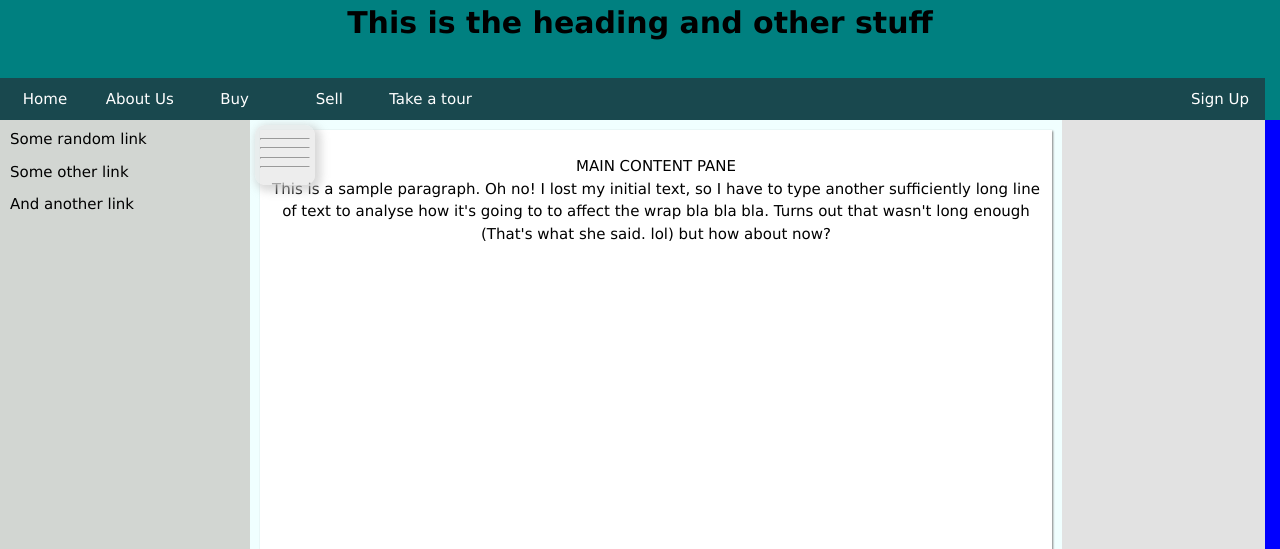
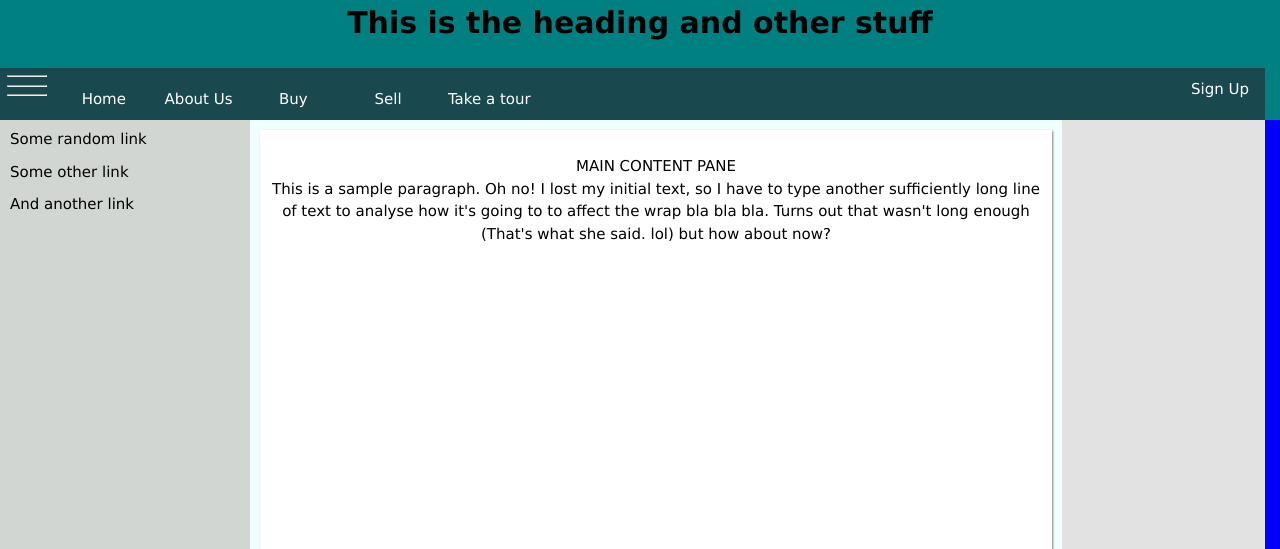
Before and after one commit to Aman40/webdev, a PHP site: page /sample1.html in a window 1280 px wide. Shown: the top 549 px of the page. Run offline with PHP 8.4, Linux system fonts and the light colour scheme.

Commit message:
I gave up on the floating thing. Totally replicating the w3schools website

```diff
--- a/CSStyle.css
+++ b/CSStyle.css
@@ -41,7 +41,7 @@ body {
 	display: block;
 	box-sizing: inherit;
 }
-.navpane, .floating-navpane:hover {
+.navpane, .floating-navpane {
 	z-index: 1;
 	width: 250px;
 	height: 100%;
@@ -173,34 +173,17 @@ body {
 	box-shadow: 1px 1px 2px gray;
 }
 #reveal-navpane {
-	position: absolute;
-	top: 5px;
-	left: 5px;
-	width: 50px;
-	height: 50px;
-	padding: 5px;
-	background-color: rgba(230,230,230,0.7);
-	border-radius: 10px;
+	display: inline-block;
 	visibility: visible;
-	box-shadow: 3px 3px 8px 3px rgba(200,200,200,0.7);
+	min-width: 40px;
+	height: 100%;
+	margin-bottom: -13px;
+	padding: 0px 7px;
 }
-/*The floating nav pane*/
-.floating-navpane:hover .navpane {
-	position: fixed;
-	left: 0px;
-	box-shadow: 5px 5px 8px gray;
-	display: block;
-	z-index: 1;
-	width: 250px;
-	height: 100%;
-	top: 120px;
-	background-color: #d2d6d2;
-	box-sizing: border-box;
-	display: block;
-	padding-top: 3px;
-	overflow-y: scroll;
-	z-index: 5;
+#reveal-navpane:hover {
+	background-color: #405f5f;
 }
+
 .floating-navpane {
 	position: fixed;
 	left: 0px;
--- a/base-framework.js
+++ b/base-framework.js
@@ -48,12 +48,9 @@ function mainContentPaneWidth() { //What to do when the window is***************
 		sidepane.style.display="none";
 	}
 	else if(mainDivWidth>=1000) { //put everything back when the width>1000
-		console.log (sideNav.className + "  " + horNavBar.className);
 		if((sideNav.className=="nphidden" | sideNav.className=="navpanescroll") && horNavBar.className=="hornavbarscrolled") {
 			sideNav.className="navpanescroll";
-			console.log("Now it's working");
 		} else {
-			console.log("Now it's not!");
 			sideNav.className="navpane";
 		}
 		mainContentPane.style.margin="0px 0px 0px " + navPaneW +"px";
@@ -70,7 +67,6 @@ var diff = headDiv.offsetHeight-horNavBar.offsetHeight;
 //should be fixed at the top of the screen
 function onScrolling() {//*******************************************************************scroll
 	//change the vertical position of the side navigation pane
-	console.log("Scrolling");
 	if(mainDiv.scrollTop>diff) //If scrolled up
 	{
 	//Change to a class where the horizontal navbar is fixed on the top
@@ -97,20 +93,21 @@ function onScrolling() {//******************************************************
 //Add the scroll event listener to the main window object
 window.addEventListener("scroll", onScrolling, true);
 //Time to hide and reveal the navpane
-function revealNavPane() {//"sideNav object****************************************************mouseover
+function hiderevealNavPane() {//"sideNav object****************************************************mouseover
 //Before revealing it from hiding, check if the page is in a scrolled state so
 //We can return it to the floatig-navpane or navpanescroll class accordingly
-	 sideNav.className="floating-navpane";
-	document.getElementsByClassName("floating-navpane")[0].style.top =
-		headDiv.heightOffset + "px"; //THIS IS BOUND TO CHANGE TO A MORE DYNAMIC FUNCTION
-}
-function hideNavPane() {//*********************************************************************mouseout
-
-	document.getElementById("navpaneid").className = "nphidden";
+	if(sideNav.className == "nphidden") {
+	 	sideNav.className="floating-navpane";
+	 	document.getElementsByClassName("floating-navpane")[0].style.top =
+		headDiv.offsetHeight + "px"; //THIS IS BOUND TO CHANGE TO A MORE DYNAMIC FUNCTION
+ 	}
+	else if(sideNav.className == "floating-navpane") {
+		sideNav.className = "nphidden";
+	}
 }
 
-revealer.addEventListener("mouseover", revealNavPane);
-revealer.addEventListener("mouseout", hideNavPane);
+revealer.addEventListener("click", hiderevealNavPane);
+
 
 
 
--- a/sample1.html
+++ b/sample1.html
@@ -13,6 +13,11 @@
 			</h1>
 
 			<div class="hornavbar" id="hornavbarid"> <!-- The Horizontal Navigation bar-->
+				<div id="reveal-navpane">
+					<hr>
+					<hr>
+					<hr>
+				</div>
 				<a href="#link">Home</a>
 				<a href="#link">About Us</a>
 				<a href="#link">Buy</a>
@@ -32,12 +37,6 @@
 			<!--The immediately following div should show the side menu when clicked.
 					Otherwise, it's invisible by default until the screen size is less
 					than <600px> -->
-			<div id="reveal-navpane">
-				<hr>
-				<hr>
-				<hr>
-				<hr>
-			</div>
 
 			<div class="upper">
 
```
